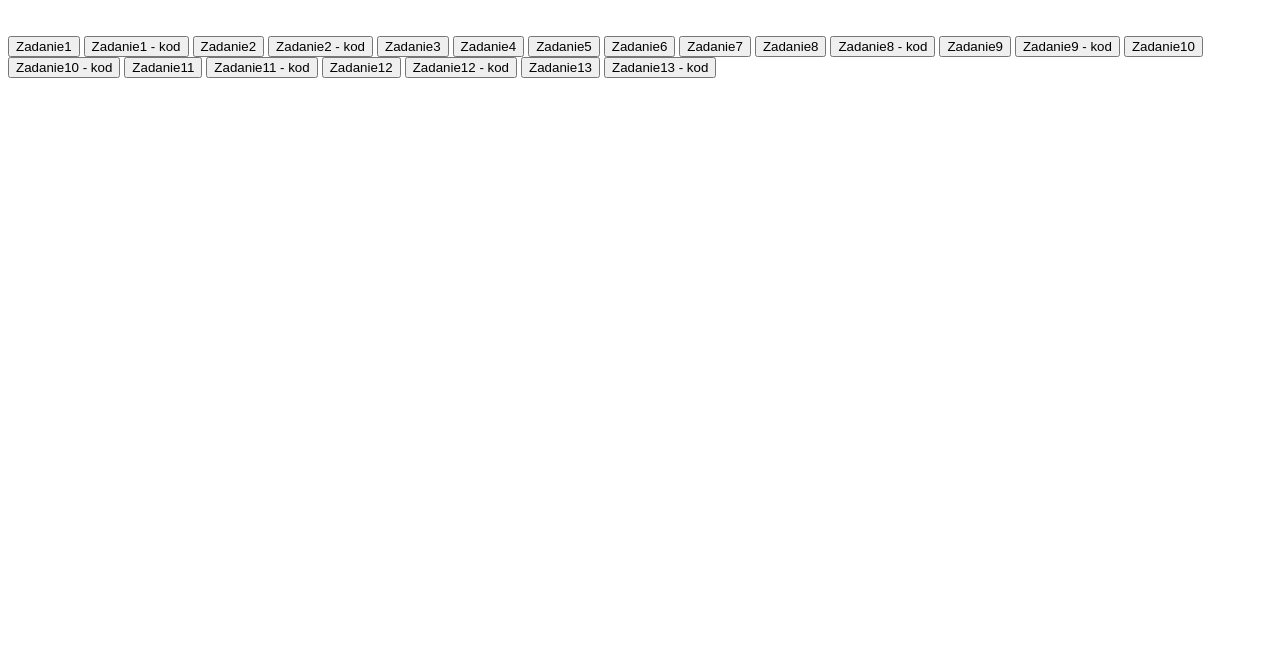
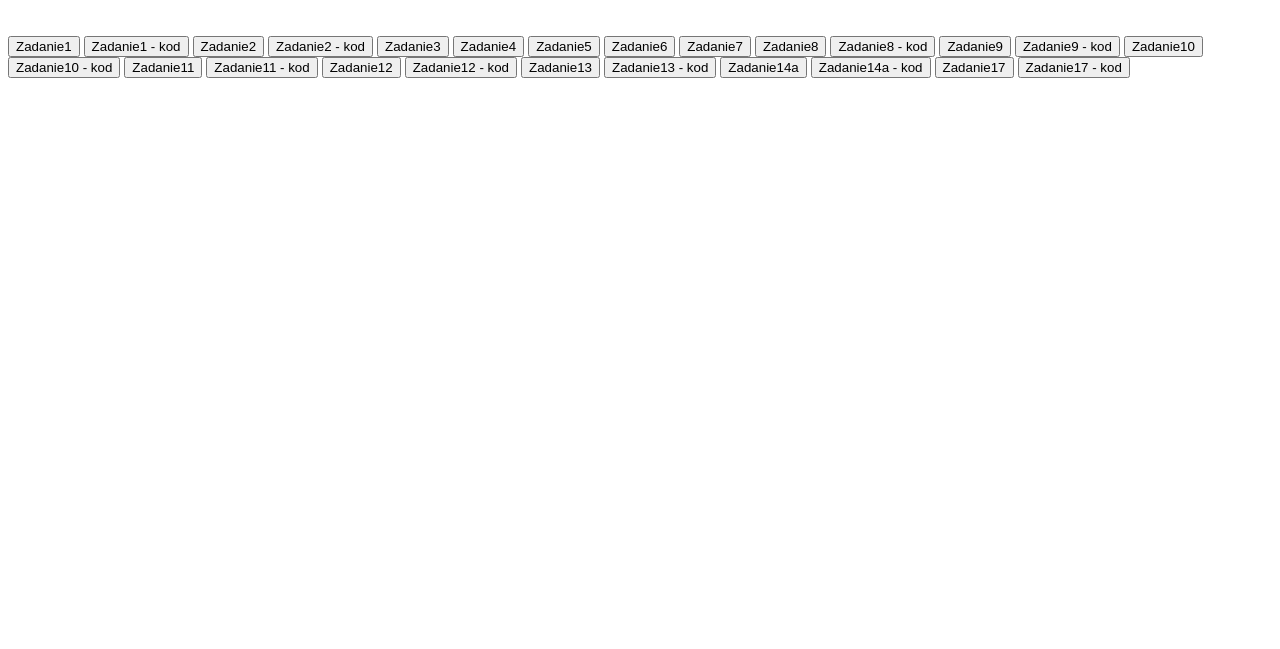
Before and after one commit to Kamil-Polit-School/JavaScript, a plain HTML site: page index.html in a window 1280 px wide. Shown: the part 151-800 px from the top of the page. Drawn offline with Linux system fonts and the light colour scheme.

Commit message:
Add files via upload

```diff
--- a/index.html
+++ b/index.html
@@ -115,6 +115,51 @@
 				equation1 + " + " + equation2 + " + " + equation3 + " + " + equation4 + " = " + (equation1 + equation2 + equation3 + equation4));
 		}
 
+		function zadanie14a() {
+			var bok_B_pol = prompt("Podaj Bok B: ", "");
+			var bok_C_pol = prompt("Podaj Bok C: ", "");
+			var bok_B_pol = parseFloat(bok_B_pol);
+			var bok_C_pol = parseFloat(bok_C_pol);
+
+			var bok_A_pol = Math.sqrt((bok_C_pol * bok_C_pol) - (bok_B_pol * bok_B_pol));
+
+			document.write("<h1 style=\"color: green; font - size: 31px\"> SIN a: " + (bok_A_pol / bok_C_pol).toFixed(2) + " </h1>");
+			document.write("<h1 style=\"color: green; font - size: 31px\"> COS a: " + (bok_B_pol / bok_C_pol).toFixed(2) + " </h1>");
+			document.write("<h1 style=\"color: green; font - size: 31px\"> TX a: " + (bok_A_pol / bok_B_pol).toFixed(2) + " </h1>");
+			document.write("<h1 style=\"color: green; font - size: 31px\"> CTQ a: " + (bok_B_pol / bok_A_pol).toFixed(2) + " </h1>");
+		}
+
+		function zadanie17() {
+			var a = parseFloat(prompt("a=", ""));
+			var b = parseFloat(prompt("b=", ""));
+
+			function suma_pol(a, b) {
+				return a + b;
+			}
+
+			function odejmowanie_pol(a, b) {
+				return a - b;
+			}
+
+			function mnozenie_pol(a, b) {
+				return a * b;
+			}
+
+			function od_kwadratu_pol(a, b) {
+				return (a * a) + " " + b * b;
+			}
+
+			function reszta_z_dzielenia_a_przez_b_pol(a, b) {
+				return a % b;
+			}
+
+			document.write("suma=" + suma_pol(a, b) + "<br>");
+			document.write("odejmowanie=" + odejmowanie_pol(a, b) + "<br>");
+			document.write("mnozenie=" + mnozenie_pol(a, b) + "<br>");
+			document.write("od kwadratu=" + od_kwadratu_pol(a, b) + "<br>");
+			document.write("resdzta z dzielenia=" + reszta_z_dzielenia_a_przez_b_pol(a, b) + "<br>");
+		}
+
 	</script>
 </head>
 <body>
@@ -143,6 +188,11 @@
 		<input type="button" name="przycisk" value="Zadanie12 - kod" onclick="WinOpen_polit('Zadanie-12/zadanie12_kod.html')" />
 		<input type="button" name="przycisk" value="Zadanie13" onclick="zadanie13()" />
 		<input type="button" name="przycisk" value="Zadanie13 - kod" onclick="WinOpen_polit('Zadanie-13/zadanie13_kod.html')" />
+
+		<input type="button" name="przycisk" value="Zadanie14a" onclick="zadanie14a()" />
+		<input type="button" name="przycisk" value="Zadanie14a - kod" onclick="WinOpen_polit('Zadanie-14a/zadanie14a_kod.html')" />
+		<input type="button" name="przycisk" value="Zadanie17" onclick="zadanie17()" />
+		<input type="button" name="przycisk" value="Zadanie17 - kod" onclick="WinOpen_polit('Zadanie-17/zadanie17_kod.html')" />
 	</form>
 </body>
 </html>
```
Also changed, not shown: Zadanie-14a/zadanie14a_kod.html (added, +27 -0 lines), Zadanie-17/zadanie17_kod.html (added, +44 -0 lines).
